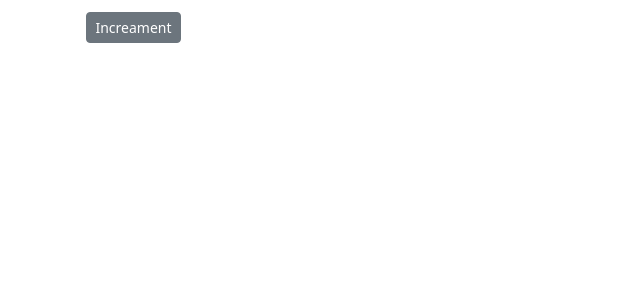
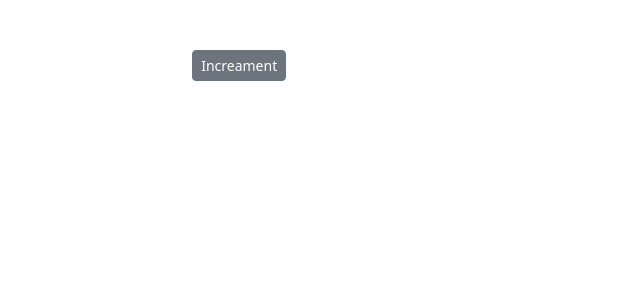
Before and after one commit to shivendra8004/HelloReact, a React (Create React App) app: page / in a window 1280 px wide. Shown: the top 300 px of the page, without its empty margins (0-640 px from the left). Built offline with nearby package versions, Linux system fonts and the light colour scheme.

Commit message:
Added inline style

```diff
--- a/src/components/counter.jsx
+++ b/src/components/counter.jsx
@@ -4,14 +4,14 @@ class Counter extends Component {
         count: 0,
         imgUrl: "https://picsum.photos/200"
     };
-    style = {
-        fontSize: 20,
-        fontWeight: "bold"
-    }
+    // style = {
+    //     fontSize: 20,
+    //     fontWeight: "bold"
+    // }
     render() {
         return (
             <React.Fragment>
-                <span style={this.style} className='badge badge-primary m-2'>{this.countOption()}</span>
+                <span style={{ fontSize: 50 }} className='badge badge-primary m-2'>{this.countOption()}</span>
                 <button className='btn btn-secondary btn-sm'>Increament</button>
             </React.Fragment>
         );
```
